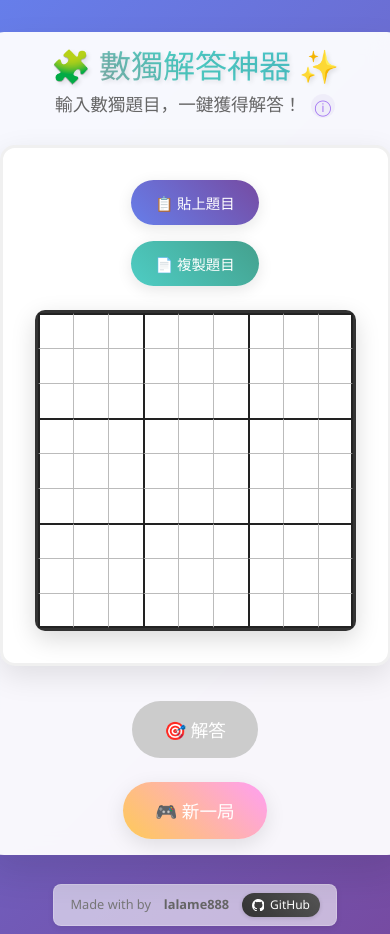
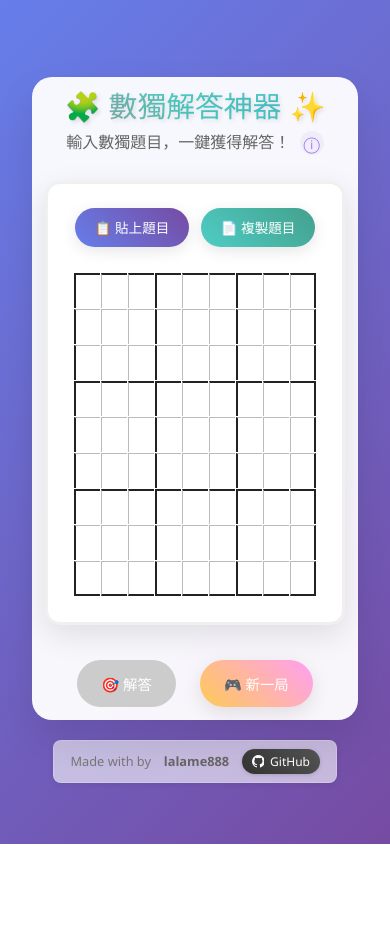
Before and after one commit to lalame888/line-sudoku-answer, a React (Vite) app: page / in a window 390 px wide. After the commit the page ends 844 px from the top, so only its background shows below. Built offline with nearby package versions, Linux system fonts and the light colour scheme.

Commit message:
Improve responsive design, optimize mobile layout, update number input logic, and fix button styles.

```diff
--- a/src/App.css
+++ b/src/App.css
@@ -20,9 +20,8 @@ body {
   margin: 0 auto;
   padding: 1rem 2rem 0.5rem 2rem;
   text-align: center;
-  flex-direction: column
-
-
+  flex-direction: column;
+  overflow-x: hidden;
 }
 
 /* 主容器 */
@@ -38,9 +37,11 @@ body {
   box-shadow: 0 20px 40px rgba(0, 0, 0, 0.1);
   backdrop-filter: blur(10px);
   max-width: 600px;
+  width: 100%;
   margin: 0 auto;
   min-height: 70vh;
   height: auto;
+  box-sizing: border-box;
 }
 
 /* 標題區域 */
@@ -101,9 +102,11 @@ body {
 /* 按鈕群組 */
 .button-group {
   display: flex;
+  flex-direction: row !important;
   gap: 1rem;
   justify-content: center;
   margin-bottom: 1.5rem;
+  flex-wrap: nowrap !important;
 }
 
 .action-button {
@@ -115,11 +118,14 @@ body {
   font-weight: 600;
   transition: all 0.3s ease;
   box-shadow: 0 4px 15px rgba(0, 0, 0, 0.1);
+  -webkit-tap-highlight-color: transparent;
+  white-space: nowrap;
 }
 
 .paste-button {
   background: linear-gradient(45deg, #667eea, #764ba2);
   color: white;
+  white-space: nowrap;
 }
 
 .paste-button:hover {
@@ -130,6 +136,7 @@ body {
 .copy-button {
   background: linear-gradient(45deg, #4ecdc4, #44a08d);
   color: white;
+  white-space: nowrap;
 }
 
 .copy-button:hover {
@@ -140,19 +147,21 @@ body {
 /* 數獨網格 */
 .sudoku-grid {
   display: grid;
-  grid-template-columns: repeat(9, 40px);
-  gap: 0;
-  background: #333;
-  padding: 3px;
-  border-radius: 10px;
-  box-shadow: 0 8px 25px rgba(0, 0, 0, 0.15);
+  grid-template-columns: repeat(9, minmax(0, 1fr));
+  width: 100%;
+  gap: 1px;
+  padding: 2px;
+  box-sizing: border-box;
 }
 
 .sudoku-cell {
-  width: 40px;
-  height: 40px;
+  width: 100%;
+  aspect-ratio: 1/1;
+  min-width: 0;
+  min-height: 0;
+  font-size: clamp(0.9rem, 4vw, 2.2rem);
+  box-sizing: border-box;
   text-align: center;
-  font-size: 1.2rem;
   font-weight: 600;
   border: 1px solid transparent;
   outline: none;
@@ -160,6 +169,7 @@ body {
   color: #333;
   transition: all 0.2s ease;
   cursor: pointer;
+  -webkit-tap-highlight-color: transparent;
 }
 
 .sudoku-cell:focus {
@@ -205,7 +215,10 @@ body {
 
 .main-buttons {
   display: flex;
+  flex-direction: row !important;
   gap: 1.5rem;
+  flex-wrap: nowrap !important;
+  align-items: center;
 }
 
 .solve-button, .new-game-button {
@@ -217,6 +230,8 @@ body {
   cursor: pointer;
   transition: all 0.3s ease;
   box-shadow: 0 6px 20px rgba(0, 0, 0, 0.1);
+  -webkit-tap-highlight-color: transparent;
+  white-space: nowrap;
 }
 
 .solve-button {
@@ -281,61 +296,63 @@ body {
 
 /* 數字選擇器 */
 .number-selector {
+  display: grid;
+  grid-template-columns: repeat(11, 1fr);
+  gap: 0.1em;
+  width: 100%;
+  box-sizing: border-box;
+  margin-top: 1.5rem;
+  padding: 0;
+  background: transparent;
+  align-items: center;
+}
+
+.number-button, .arrow-button {
+  width: 100%;
+  aspect-ratio: 1/1;
+  min-width: 0;
+  min-height: 0;
+  height: auto;
   display: flex;
-  gap: 0.5rem;
   align-items: center;
   justify-content: center;
-  margin-top: 1.5rem;
-  padding: 1rem;
-  background: white;
-  border-radius: 15px;
-  box-shadow: 0 5px 15px rgba(0, 0, 0, 0.1);
-}
-
-.arrow-button {
-  font-size: 1.5rem;
-  background: none;
-  border: none;
-  cursor: pointer;
-  padding: 0.5rem;
   border-radius: 50%;
-  transition: all 0.2s ease;
-}
-
-.arrow-button:hover {
-  background: #f0f0f0;
-  transform: scale(1.1);
+  font-size: clamp(0.8rem, 2vw, 1.2rem);
+  box-sizing: border-box;
+  padding: 0;
+  outline: none;
+  -webkit-tap-highlight-color: transparent;
 }
 
 .number-button {
-  width: 45px;
-  height: 45px;
-  font-size: 1.1rem;
   font-weight: 600;
-  border: 3px solid #e0e0e0;
-  border-radius: 50%;
-  background: white;
   color: #333;
   cursor: pointer;
-  display: flex;
-  align-items: center;
-  justify-content: center;
-  transition: all 0.3s ease;
+  background: white;
+  border: 3px solid #e0e0e0;
   box-shadow: 0 4px 10px rgba(0, 0, 0, 0.1);
+  transition: all 0.2s ease, box-shadow 0.2s;
 }
 
 .number-button:hover {
-  transform: translateY(-2px);
-  box-shadow: 0 6px 15px rgba(0, 0, 0, 0.15);
   border-color: #e74c3c;
+  box-shadow: 0 0 0 3px #ffeaea, 0 4px 10px rgba(0,0,0,0.1);
+  z-index: 1;
 }
 
 .number-button.selected {
+  border-color: #e74c3c;
   background: linear-gradient(45deg, #ff6b6b, #ee5a24);
-  color: white;
-  border-color: #ff6b6b;
-  transform: scale(1.1);
-  box-shadow: 0 6px 20px rgba(255, 107, 107, 0.4);
+  color: #fff;
+  box-shadow: 0 0 0 3px #ffeaea, 0 6px 20px rgba(255, 107, 107, 0.4);
+  z-index: 2;
+}
+
+.arrow-button:focus,
+.arrow-button:active,
+.arrow-button:focus-visible {
+  outline: none !important;
+  box-shadow: none !important;
 }
 
 /* 動畫效果 */
@@ -394,9 +411,14 @@ body {
   }
 
   .number-button {
-    width: 40px;
-    height: 40px;
-    font-size: 1rem;
+    width: calc((100% - 2rem) / 9);
+    max-width: 40px;
+    min-width: 28px;
+    height: calc((100% - 2rem) / 9);
+    max-height: 40px;
+    min-height: 28px;
+    aspect-ratio: 1;
+    font-size: clamp(0.8rem, 2.2vw, 1rem);
   }
 
   .button-group {
@@ -407,6 +429,147 @@ body {
   .main-buttons {
     flex-direction: column;
     align-items: center;
+  }
+}
+
+/* 手機版面優化 */
+@media (max-width: 480px) {
+  .app-container {
+    padding: 0.8rem;
+    margin: 0.5rem;
+    max-width: 100%;
+  }
+
+  .main-title {
+    font-size: 1.8rem;
+  }
+
+  .subtitle {
+    font-size: 1rem;
+  }
+
+  .game-container {
+    padding: 1.5rem;
+  }
+
+  .sudoku-grid {
+    width: 100%;
+    max-width: 100vw;
+    grid-template-columns: repeat(9, 1fr);
+    gap: 1px;
+    padding: 2px;
+  }
+
+  .sudoku-cell {
+    width: 100%;
+    aspect-ratio: 1 / 1;
+    min-width: 0;
+    min-height: 0;
+    font-size: clamp(0.7rem, 2vw, 0.9rem);
+    box-sizing: border-box;
+  }
+
+  /* 數字選擇器手機版面優化 */
+  .number-selector {
+    flex-wrap: wrap;
+    gap: clamp(0.2rem, 1vw, 0.3rem);
+    padding: clamp(0.6rem, 2vw, 0.8rem);
+    max-width: 100%;
+    justify-content: center;
+    align-items: center
+  }
+
+  .number-button {
+    width: calc((100% - 1.6rem) / 11);
+    max-width: 35px;
+    min-width: 25px;
+    height: calc((100% - 1.6rem) / 11);
+    max-height: 35px;
+    min-height: 25px;
+    aspect-ratio: 1;
+    font-size: clamp(0.7rem, 2vw, 0.9rem);
+    border-width: 2px;
+  }
+
+  .arrow-button {
+    font-size: clamp(1rem, 3vw, 1.2rem);
+    padding: clamp(0.3rem, 1vw, 0.4rem);
+  }
+
+  .button-group {
+    gap: 0.8rem;
+  }
+
+  .action-button {
+    padding: 0.6rem 1.2rem;
+    font-size: 0.85rem;
+  }
+
+  .solve-button, .new-game-button {
+    padding: 0.8rem 1.5rem;
+    font-size: 0.9rem;
+  }
+}
+
+/* 超小螢幕優化 */
+@media (max-width: 360px) {
+  .app-container {
+    padding: 0.5rem;
+    margin: 0.3rem;
+  }
+
+  .main-title {
+    font-size: 1.6rem;
+  }
+
+  .subtitle {
+    font-size: 0.9rem;
+  }
+
+  .game-container {
+    padding: 0.5rem;
+  }
+
+  .sudoku-grid {
+    grid-template-columns: repeat(9, 28px);
+  }
+
+  .sudoku-cell {
+    width: 28px;
+    height: 28px;
+    font-size: 0.8rem;
+  }
+
+  .number-selector {
+    gap: clamp(0.1rem, 0.8vw, 0.2rem);
+    padding: clamp(0.4rem, 1.5vw, 0.6rem);
+  }
+
+  .number-button {
+    width: calc((100% - 1.2rem) / 9);
+    max-width: 30px;
+    min-width: 22px;
+    height: calc((100% - 1.2rem) / 9);
+    max-height: 30px;
+    min-height: 22px;
+    aspect-ratio: 1;
+    font-size: clamp(0.6rem, 1.8vw, 0.8rem);
+    border-width: 1px;
+  }
+
+  .arrow-button {
+    font-size: clamp(0.8rem, 2.5vw, 1rem);
+    padding: clamp(0.2rem, 0.8vw, 0.3rem);
+  }
+
+  .action-button {
+    padding: 0.5rem 1rem;
+    font-size: 0.8rem;
+  }
+
+  .solve-button, .new-game-button {
+    padding: 0.7rem 1.2rem;
+    font-size: 0.85rem;
   }
 }
 
@@ -689,3 +852,7 @@ button:focus-visible {
 .github-icon {
   font-size: 0.8rem;
 }
+
+button {
+  -webkit-tap-highlight-color: transparent;
+}
--- a/src/App.tsx
+++ b/src/App.tsx
@@ -24,14 +24,39 @@ function App() {
 
   // 處理輸入
   const handleInput = (row: number, col: number, value: string) => {
+    console.log(value)
     let num = 0
     if (value !== '') {
       // 支援全型數字轉換
-      const fullWidthToHalf = value.replace(/[０-９]/g, (char) => {
+      const fullWidthToHalf = value.trim().replace(/[０-９]/g, (char) => {
         return String.fromCharCode(char.charCodeAt(0) - 0xFEE0)
       })
 
-      num = parseInt(fullWidthToHalf)
+      // 取得舊值
+      const oldValue = board[row][col]
+
+      // 判斷新輸入的數字
+      if (fullWidthToHalf.length === 1) {
+        // 如果只有一個字元，直接使用
+        num = parseInt(fullWidthToHalf)
+      } else if (fullWidthToHalf.length === 2) {
+        // 如果有兩個字元，比較哪個是新輸入的
+        const first = parseInt(fullWidthToHalf[0])
+        const second = parseInt(fullWidthToHalf[1])
+
+        if (first === oldValue) {
+          num = second // 第一個是舊值，第二個是新值
+        } else if (second === oldValue) {
+          num = first // 第二個是舊值，第一個是新值
+        } else {
+          // 如果都不等於舊值，使用最後一個字元
+          num = second
+        }
+      } else {
+        // 其他情況使用最後一個字元
+        num = parseInt(fullWidthToHalf.slice(-1))
+      }
+
       if (isNaN(num) || num < 0 || num > 9) return // 非法輸入不處理
     }
     const newBoard = board.map((r, i) =>
@@ -407,12 +432,12 @@ function App() {
               <div className="modal-title">使用說明</div>
               <div className="modal-help-content">
                 <ol style={{textAlign: 'left', margin: 0, paddingLeft: '1.2em'}}>
-                  <li>在 9x9 數獨格子中輸入題目（可用鍵盤或貼上）。</li>
+                  <li>在 9x9 數獨格子中輸入題目。</li>
                   <li>可點擊「貼上題目」快速貼入剪貼簿內容。</li>
                   <li>在任意格子按 Ctrl+V (Windows) 或 Cmd+V (Mac) 可從該格子開始貼上數字。</li>
                   <li>輸入完畢後，點擊「解答」即可獲得答案。</li>
                   <li>點擊「複製題目」可將目前題目複製到剪貼簿。</li>
-                  <li>點擊「新一局」可清空所有內容（會再次確認）。</li>
+                  <li>點擊「新一局」可清空所有內容。</li>
                   <li>解答模式下可點選下方數字高亮顯示。</li>
                 </ol>
               </div>
@@ -497,7 +522,7 @@ function App() {
                     ref={el => { inputRefs.current[i][j] = el; return undefined }}
                     type="text"
                     inputMode="numeric"
-                    maxLength={1}
+                    maxLength={2}
                     value={showValue === 0 ? '' : String(showValue)}
                     onChange={e => handleInput(i, j, e.target.value)}
                     onKeyDown={e => handleKeyDown(i, j, e)}
@@ -542,7 +567,7 @@ function App() {
               className="arrow-button"
               onClick={() => handleArrowClick('left')}
             >
-              ⬅️
+              ←
             </button>
             {[1, 2, 3, 4, 5, 6, 7, 8, 9].map(num => (
               <button
@@ -557,7 +582,7 @@ function App() {
               className="arrow-button"
               onClick={() => handleArrowClick('right')}
             >
-              ➡️
+              →
             </button>
           </div>
         )}
--- a/src/index.css
+++ b/src/index.css
@@ -55,13 +55,11 @@ button {
   transition: all 0.25s ease;
 }
 button:hover {
-  border-color: #667eea;
   transform: translateY(-1px);
 }
 button:focus,
 button:focus-visible {
-  outline: 2px solid #667eea;
-  outline-offset: 2px;
+  outline: none;
 }
 
 /* 移除深色主題相關設定，保持亮色主題 */
```
